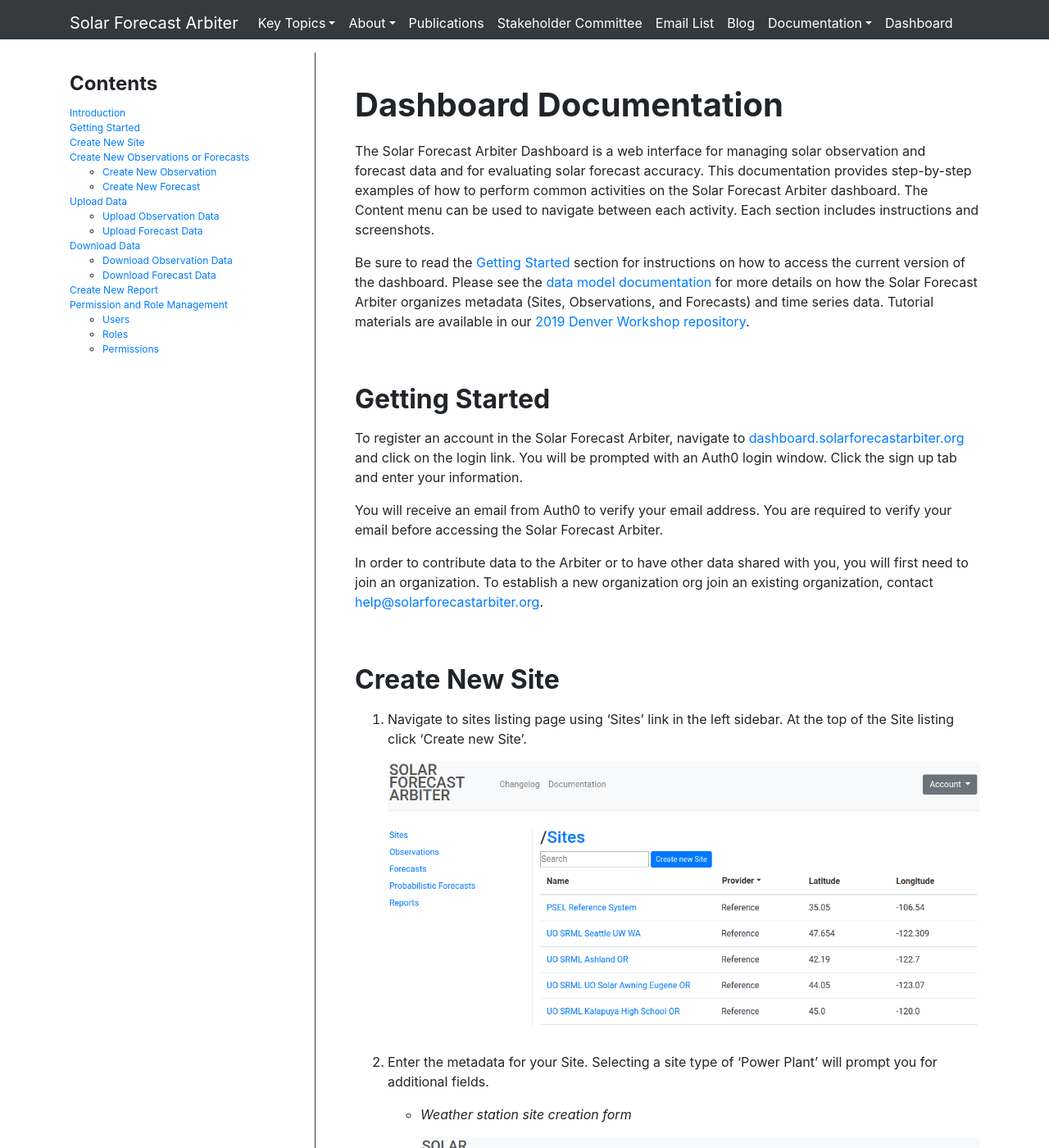
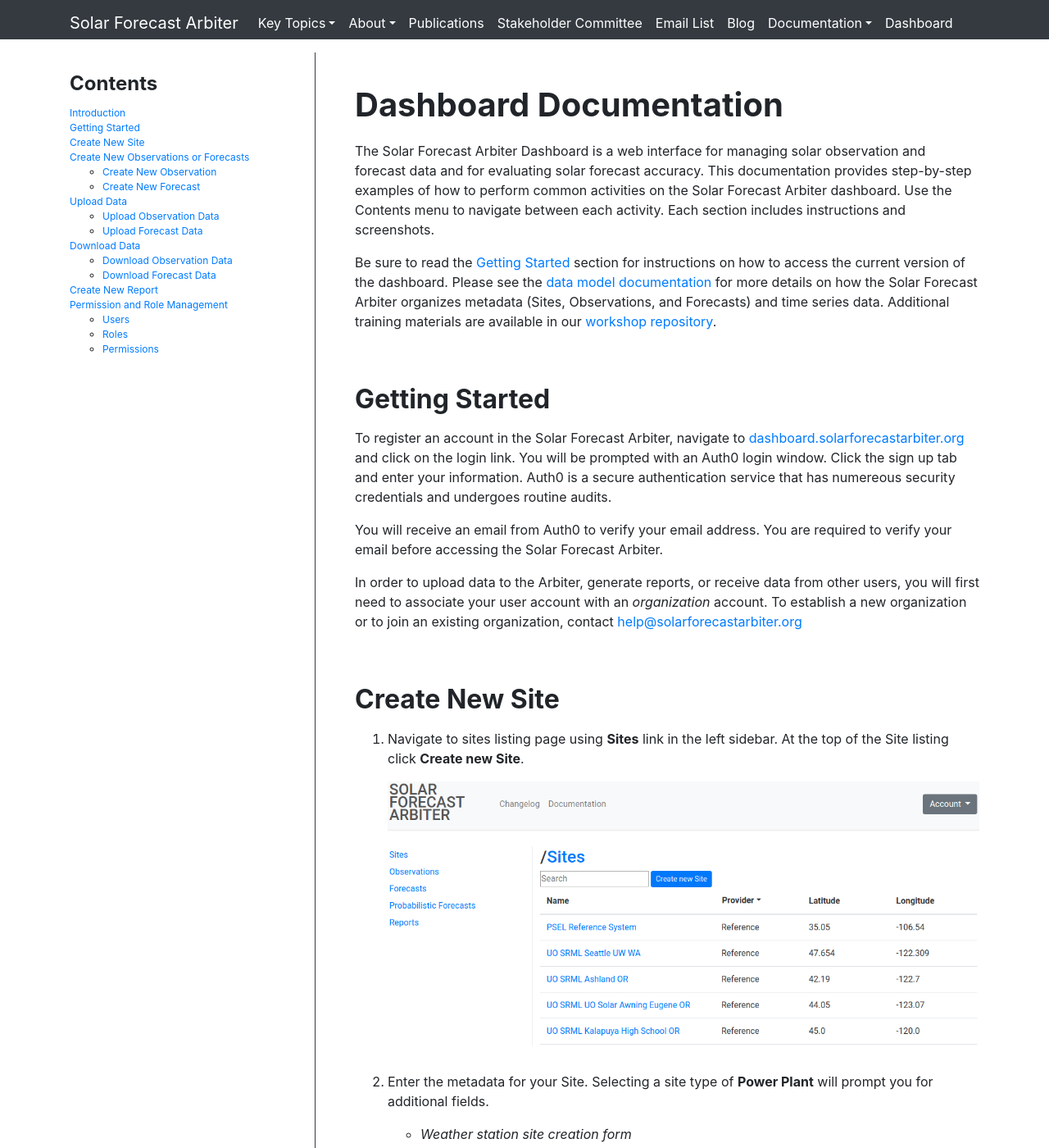
Before and after one commit to SolarArbiter/SolarArbiter.github.io, a Jekyll site: the page built from dashboard_documentation.md, in a window 1280 px wide and 1400 px high. Shown: the whole window at 82% size. Built offline with Jekyll 4.4.1, drawn with Linux system fonts in a browser that asks for light colours; comment, search, counter and statistics services are not loaded; our own code applies the rules of GitHub Pages for plain Markdown files; some of the changed text lies outside the part shown.

Commit message:
edits (#4)
* text

* replace array of quotes with bold

* more on auth0 adapted from api doc

* more minor edits

```diff
--- a/dashboard_documentation.md
+++ b/dashboard_documentation.md
@@ -10,16 +10,16 @@
 The Solar Forecast Arbiter Dashboard is a web interface for managing solar
 observation and forecast data and for evaluating solar forecast accuracy.
 This documentation provides step-by-step examples of how to perform
-common activities on the Solar Forecast Arbiter dashboard. The Content menu
-can be used to navigate between each activity. Each section includes
-instructions and screenshots.
+common activities on the Solar Forecast Arbiter dashboard. Use the Contents menu
+to navigate between each activity. Each section includes instructions and screenshots.
 
 Be sure to read the [Getting Started](#getting-started) section for instructions
 on how to access the current version of the dashboard.
 Please see the [data model documentation](/datamodel/) for more details on
 how the Solar Forecast Arbiter organizes metadata (Sites, Observations, and Forecasts)
 and time series data.
-Tutorial materials are available in our [2019 Denver Workshop repository](https://github.com/SolarArbiter/2019-Denver-Workshop).
+Additional training materials are available in our
+[workshop repository](https://github.com/SolarArbiter/workshop).
 
 
 Getting Started
@@ -29,26 +29,30 @@
 To register an account in the Solar Forecast Arbiter, navigate to
 [dashboard.solarforecastarbiter.org](https://dashboard.solarforecastarbiter.org)
 and click on the login link. You will be prompted with an Auth0 login
-window. Click the sign up tab and enter your information.
+window. Click the sign up tab and enter your information. Auth0 is a
+secure authentication service that has numereous security credentials
+and undergoes routine audits.
 
 You will receive an email from Auth0 to verify your email address. You are
 required to verify your email before accessing the Solar Forecast Arbiter.
 
-In order to contribute data to the Arbiter or to have other data shared with
-you, you will first need to join an organization. To establish a new organization
-org join an existing organization, contact <a href="mailto:help@solarforecastarbiter.org">help@solarforecastarbiter.org</a>.
+In order to upload data to the Arbiter, generate reports, or receive
+data from other users, you will first need to associate your user
+account with an *organization* account. To establish a new organization
+or to join an existing organization, contact
+[help@solarforecastarbiter.org](mailto:help@solarforecastarbiter.org)
 
 
 Create New Site
 ---------------
 {: .anchor}
 
-1. Navigate to sites listing page using ‘Sites’ link in the left
-   sidebar. At the top of the Site listing click ‘Create new Site’.
+1. Navigate to sites listing page using **Sites** link in the left
+   sidebar. At the top of the Site listing click **Create new Site**.
 <img class="my-3" src="/images/SitesListing.png"/>
 
 2. Enter the metadata for your Site. Selecting a site type of
-   'Power Plant' will prompt you for additional fields.
+   **Power Plant** will prompt you for additional fields.
 
    - *Weather station site creation form*
    <img class="my-3" src="/images/SiteForm.png"/>
@@ -57,7 +61,7 @@
    <img class="my-3" src="/images/plant_site_form.png"/>
 
 3. After submission, you will be redirected to a Site
-   page which displays the new Site’s metadata and allows you
+   page which displays the new Site's metadata and allows you
    to create associated Observations and Forecasts (see
    [Create New Observation or Forecast](#create-new-observation-or-forecast)).
 
@@ -74,10 +78,10 @@
 ### Create New Observation
 {: .anchor}
 
-1.  Navigate to the Site listing page using the ‘Sites’ link in the left
+1.  Navigate to the Site listing page using the **Sites** link in the left
 	sidebar. Select the site for which you are adding an Observation.
 
-2.  Click the “Create new Observation” button on the Site page.
+2.  Click the **Create new Observation** button on the Site page.
   <img class="my-3" src="/images/weather_site.png"/>
 
 3.  Enter metadata for your Observation. On submission, you will be redirected
@@ -91,10 +95,10 @@
 ### Create New Forecast
 {: .anchor}
 
-1.  Navigate to the Site listing page using the ‘Sites’ link in the left
+1.  Navigate to the Site listing page using the **Sites** link in the left
 	sidebar. Select the site for which you are adding a Forecast.
 
-2.  Click the “Create new Forecast” button on the Site page.
+2.  Click the **Create new Forecast** button on the Site page.
     <img class="my-3" src="/images/plant_site.png"/>
 
 3.  Enter metadata for your Forecast. On submission, you will be redirected
@@ -124,13 +128,13 @@
 
 1.  From Sites listing page, click on a site.
 
-2.  Click ‘Observations’ to find the Observations listing for that site.
+2.  Click **Observations** to find the Observations listing for that site.
 
-3.  Select an Observation. Click ‘Upload Data’ on the Observation page.
+3.  Select an Observation. Click **Upload Data** on the Observation page.
 <img class="my-3" src="/images/observation.png"/>
 
 4.  Select the file type, this will display an example of the expected file
-format. Click ‘Choose File’ and select the data file to upload.
+format. Click **Choose File** and select the data file to upload.
 
 	-  CSV format
 	<img class="my-3" src="/images/obs_csv_upload.png"/>
@@ -142,13 +146,13 @@
 
 1.  From Sites listing page, click on a site.
 
-2.  Click ‘Forecast’ to find the Forecasts listing for that site.
+2.  Click **Forecast** to find the Forecasts listing for that site.
 
-3.  Select a Forecast. Click ‘Upload Data’ on the Forecast page.
+3.  Select a Forecast. Click **Upload Data** on the Forecast page.
 <img class="my-3" src="/images/forecast.png"/>
 
 4.  Select the file type, this will display an example of the expected file
-format. Click ‘Choose File’ and select the data file to upload.
+format. Click **Choose File** and select the data file to upload.
 
 	- CSV format
 	<img class="my-3" src="/images/fx_csv_upload.png"/>
@@ -171,9 +175,9 @@
 
 1.  From Sites listing page, click on a site.
 
-2.  Click ‘Observations’ to find the Observations listing for that site.
+2.  Click **Observations** to find the Observations listing for that site.
 
-3.  Select an Observation. Click ‘Download Data’ on the Observation page.
+3.  Select an Observation. Click **Download Data** on the Observation page.
     <img class="my-3" src="/images/observation.png"/>
 
 4.  Specify a date range, timezone and format, and click download.
@@ -185,9 +189,9 @@
 
 1.  From Sites listing page, click on a site.
 
-2.  Click ‘Forecasts’ to find the Observations listing for that site.
+2.  Click **Forecasts** to find the Observations listing for that site.
 
-3.  Select a Forecast. Click ‘Download Data’ on the Forecast page.
+3.  Select a Forecast. Click **Download Data** on the Forecast page.
 	<img class="my-3" src="/images/forecast.png"/>
 
 4.  Specify a date range, timezone and format, and click download.
```
Also changed, not shown: other parts of dashboard_documentation.md (+10 -10 lines).
